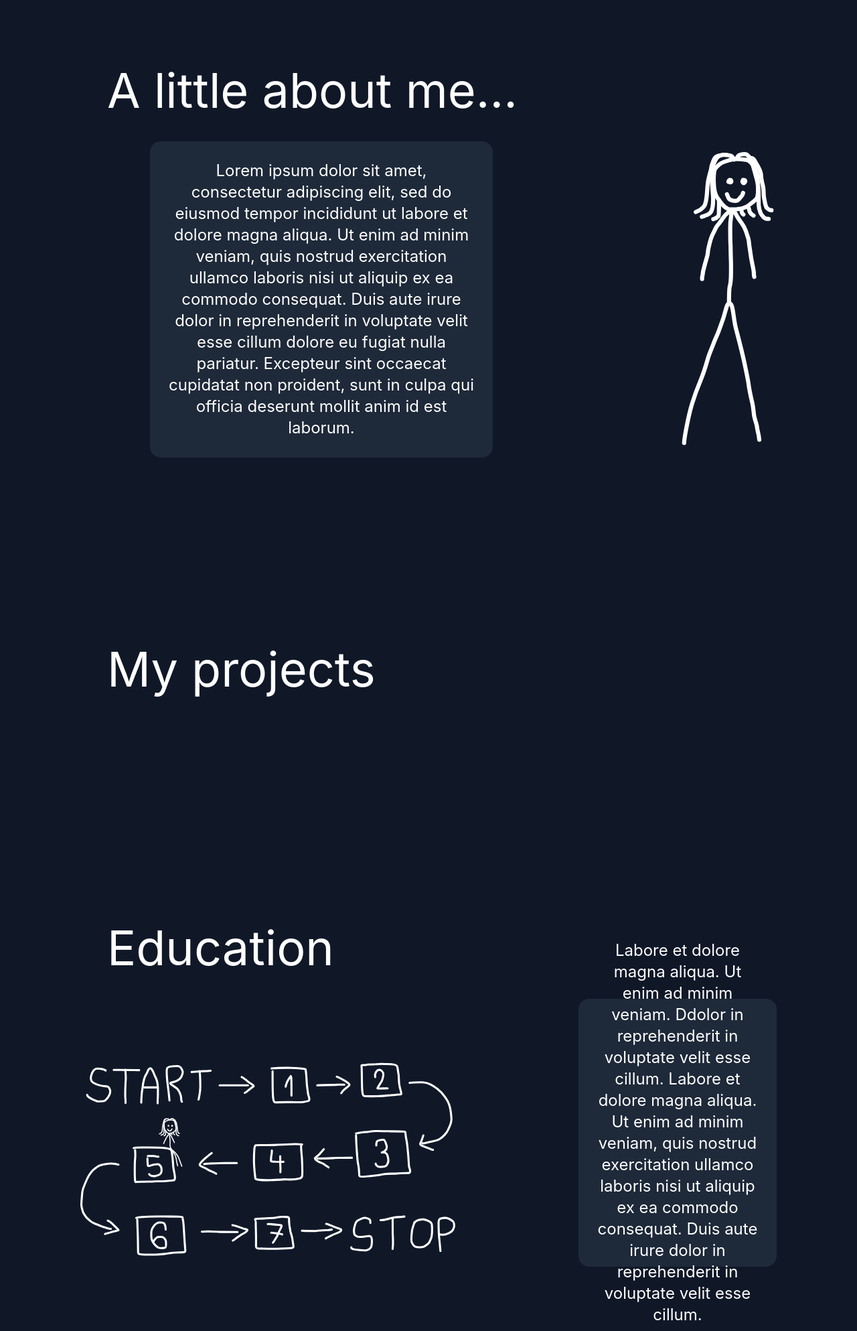
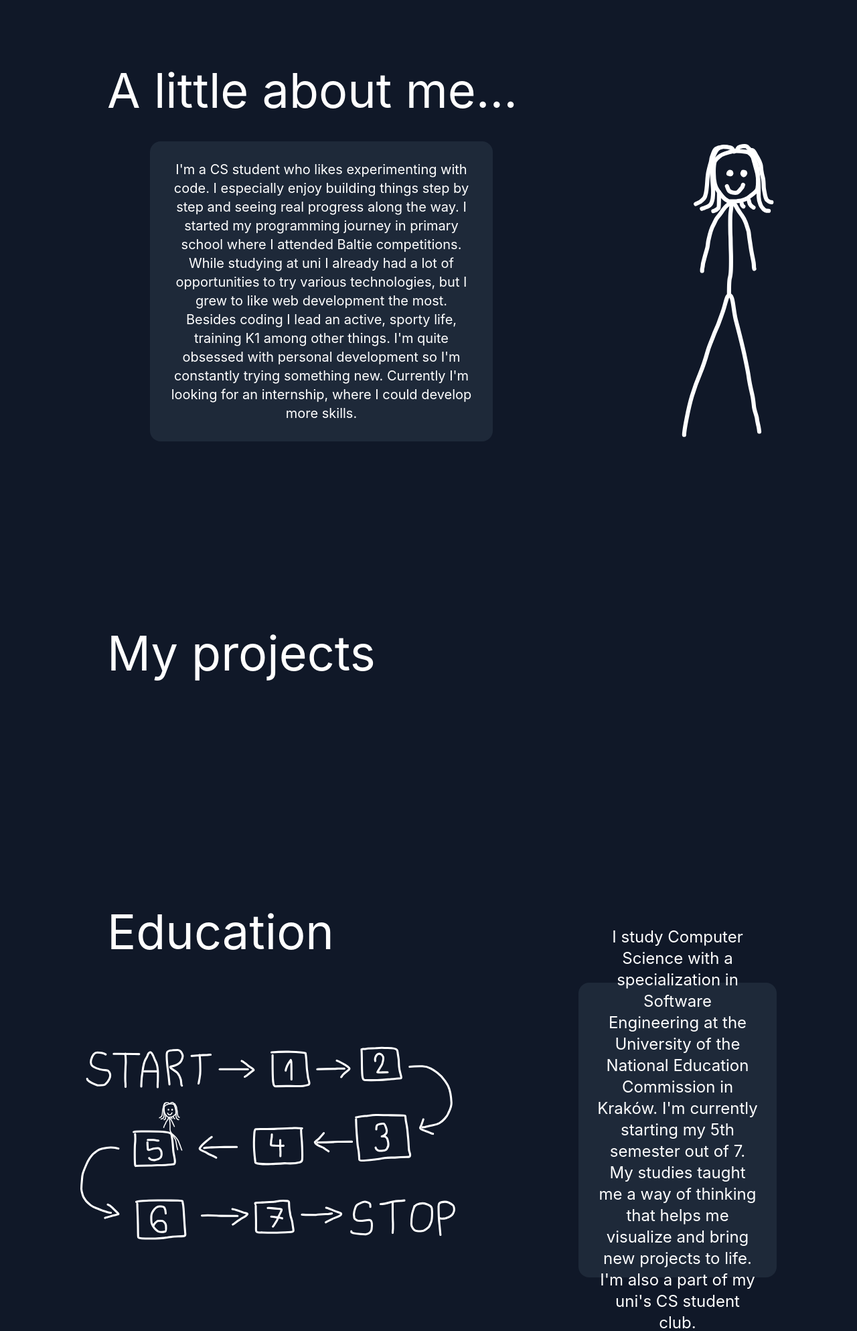
Before and after one commit to AAAc11/resume, a Django app: page / in a window 1280 px wide. Shown: the part 781-2768 px from the top of the page at 67% size. Run offline with Django 5.2, Linux system fonts and the light colour scheme; data that the repository does not hold is empty.

Commit message:
Add data to About me and Education section

```diff
--- a/cv/templates/cv/home_page.html
+++ b/cv/templates/cv/home_page.html
@@ -38,8 +38,13 @@
                 <h1 class="text-7xl font-sans text-white m-10">A little about me...</h1>
                 <div class="flex flex-row items-center gap-40">
                     <div class="max-w-lg rounded-2xl bg-gray-800 flex items-center justify-center p-7 ml-26">
-                        <p class="text-white text-center text-2xl">
-                            Lorem ipsum dolor sit amet, consectetur adipiscing elit, sed do eiusmod tempor incididunt ut labore et dolore magna aliqua. Ut enim ad minim veniam, quis nostrud exercitation ullamco laboris nisi ut aliquip ex ea commodo consequat. Duis aute irure dolor in reprehenderit in voluptate velit esse cillum dolore eu fugiat nulla pariatur. Excepteur sint occaecat cupidatat non proident, sunt in culpa qui officia deserunt mollit anim id est laborum.
+                        <p class="text-white text-center text-xl">
+                            I'm a CS student who likes experimenting with code. I especially enjoy building things step by step and seeing real progress
+                            along the way. I started my programming journey in primary school where I
+                            attended Baltie competitions. While studying at uni I already had a lot of opportunities to try various
+                            technologies, but I grew to like web development the most. Besides coding I lead an active, sporty life, training K1
+                            among other things. I'm quite obsessed with personal development so I'm constantly trying something new. Currently
+                            I'm looking for an internship, where I could develop more skills.
                         </p>
                     </div>
                     <img src="{% static 'cv/stick_woman.svg' %}" alt="Stick woman" class="w-110 h-110">
@@ -64,9 +69,12 @@
                 <h1 class="text-7xl font-sans text-white m-10">Education</h1>
                 <div class="flex flex-row justify-end gap-20">
                     <img src="{% static 'cv/uni_map.svg' %}" alt="University roadmap" class="w-140 h-120">
-                    <div class="max-w-lg rounded-2xl bg-gray-800 flex items-center justify-center p-7 ml-26 h-100">
+                    <div class="max-w-lg rounded-2xl bg-gray-800 flex items-center justify-center p-7 ml-26 h-110">
                         <p class="text-white text-center text-2xl">
-                            Labore et dolore magna aliqua. Ut enim ad minim veniam. Ddolor in reprehenderit in voluptate velit esse cillum.                             Labore et dolore magna aliqua. Ut enim ad minim veniam, quis nostrud exercitation ullamco laboris nisi ut aliquip ex ea commodo consequat. Duis aute irure dolor in reprehenderit in voluptate velit esse cillum.
+                            I study Computer Science with a specialization in Software Engineering at the University of the National
+                            Education Commission in Kraków. I'm currently starting my 5th semester out of 7. My studies taught me a way
+                            of thinking that helps me visualize and bring new projects to life. I'm also a part
+                            of my uni's CS student club.
                         </p>
                     </div>
                 </div>
@@ -95,7 +103,7 @@
         </div>
         <footer class="flex flex-row justify-between border-t border-gray-600 m-10">
             <p class="text-white pl-10 mt-10">© 2026 Anna Cygan</p>
-            <p class="text-white pr-10 mt-10">Cracow, Poland</p>
+            <p class="text-white pr-10 mt-10">Kraków, Poland</p>
         </footer>
         <script>
             //setInterval(() => location.reload(), 1000);
```
Also changed, not shown: cv/static/cv/home_page.css (+9 -72 lines).
